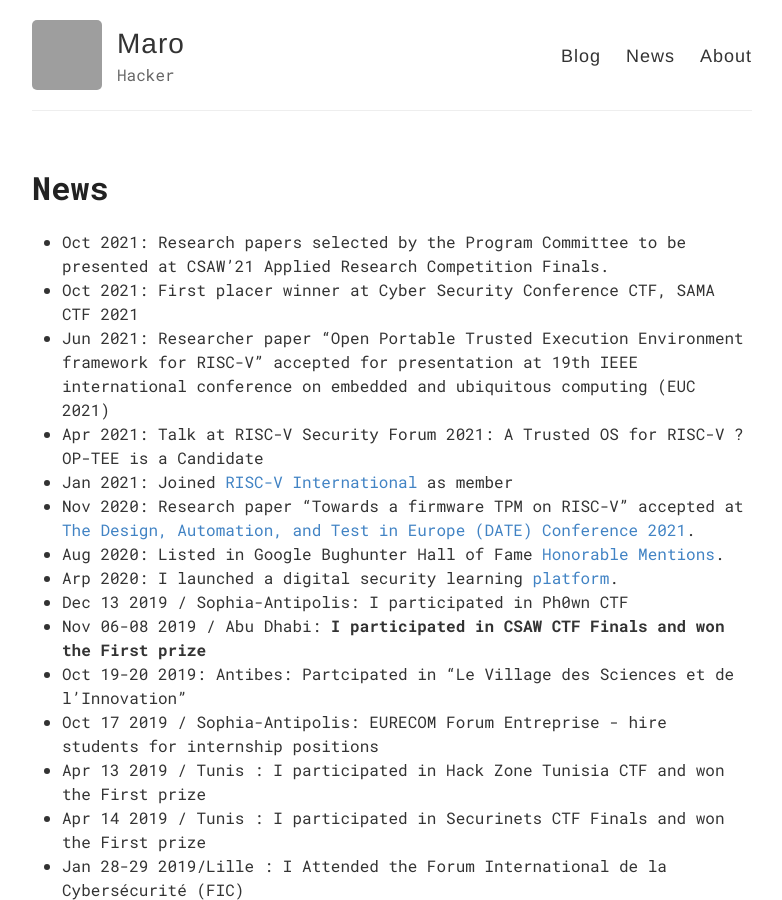
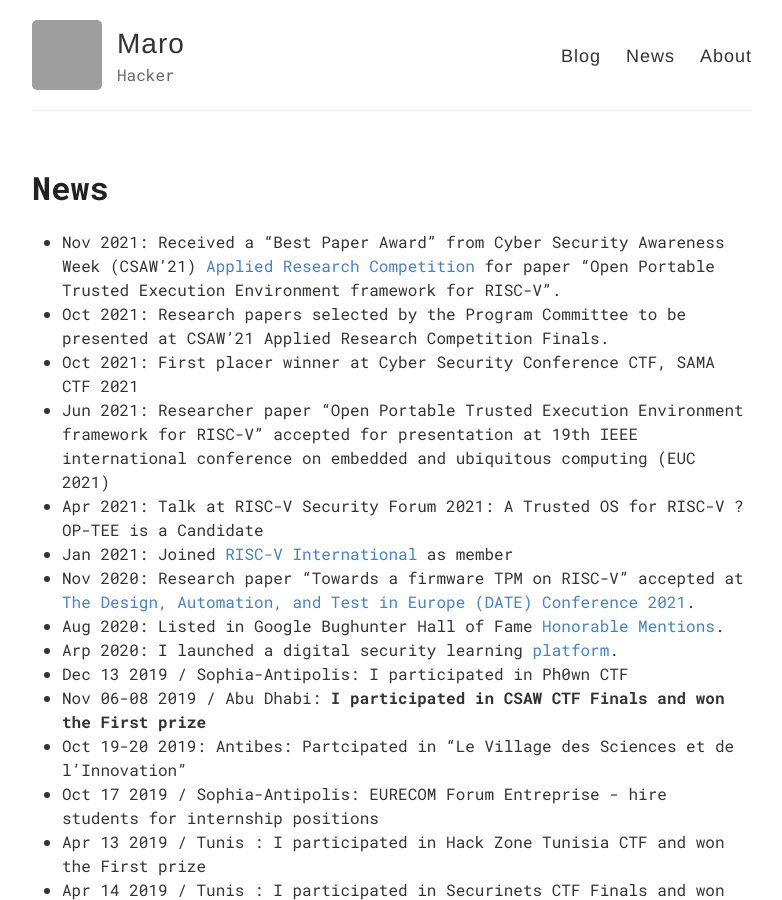
Before and after one commit to maroueneboubakri/maroueneboubakri.github.io, a Jekyll site: the page built from news.md, in a window 1280 px wide and 900 px high. Shown: the whole window, without its empty margins (248-1030 px from the left). Built offline with Jekyll 4.4.1, drawn with Linux system fonts in a browser that asks for light colours; grey boxes are pictures that could not be loaded.

Commit message:
Update news.md

```diff
--- a/news.md
+++ b/news.md
@@ -3,6 +3,7 @@ layout: page
 title: News
 permalink: /news/
 ---
+ - Nov 2021: Received a "Best Paper Award" from Cyber Security Awareness Week (CSAW'21) [Applied Research Competition](https://www.csaw.io/research) for paper "Open Portable Trusted Execution Environment framework for RISC-V".
  - Oct 2021: Research papers selected by the Program Committee to be presented at CSAW’21 Applied Research Competition Finals.
  - Oct 2021: First placer winner at Cyber Security Conference CTF, SAMA CTF 2021
  - Jun 2021: Researcher paper "Open Portable Trusted Execution Environment framework for RISC-V" accepted for presentation at 19th IEEE international conference on embedded and ubiquitous computing (EUC 2021)
```
